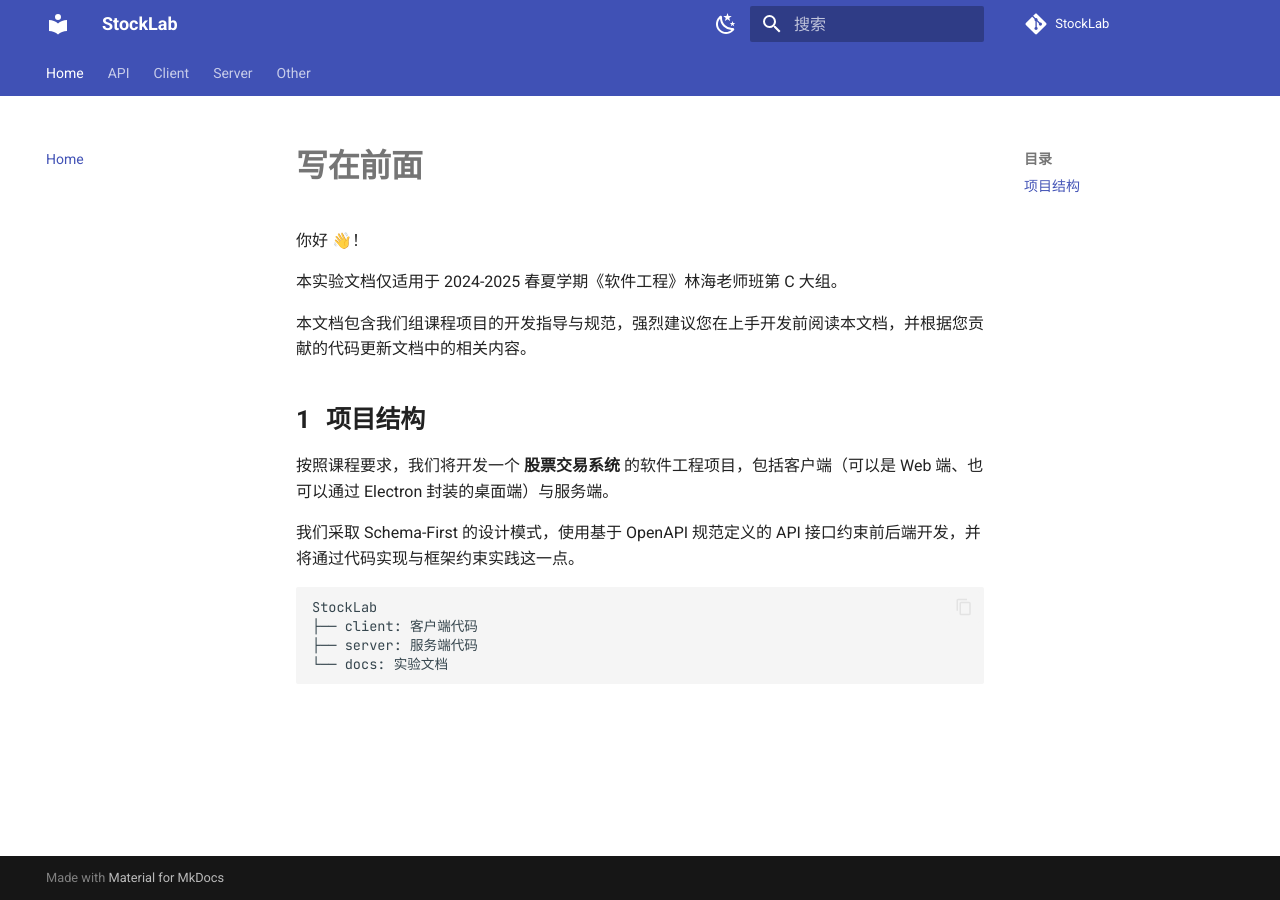
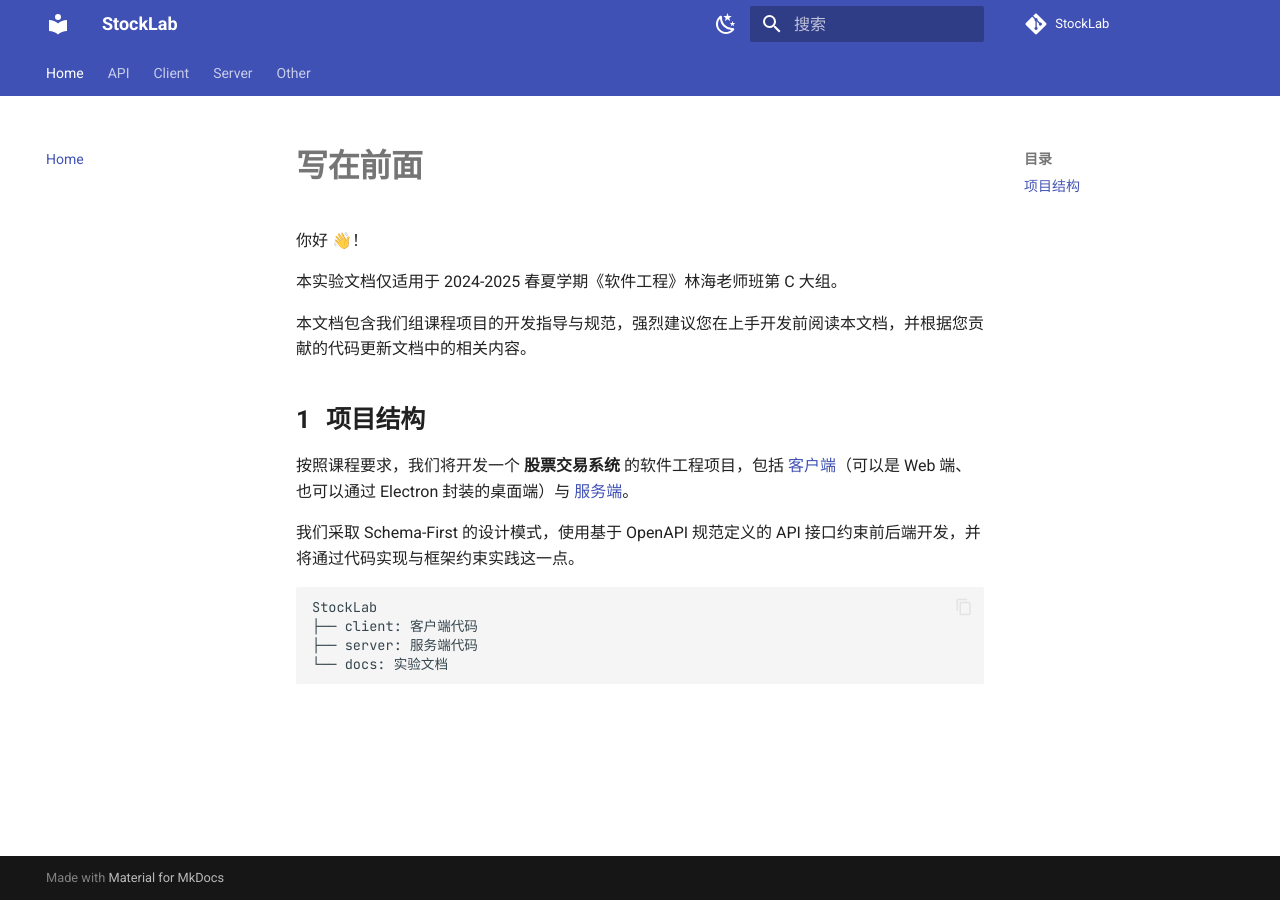
Before and after one commit to ZJU-SE-StockLab/docs, an MkDocs documentation site: the page built from docs/index.md, in a window 1280 px wide. Built offline with MkDocs 1.6.1 and Material for MkDocs 9.7.7, drawn with Linux system fonts in a browser that asks for light colours; some of the changed lines change nothing that is shown.

Commit message:
添加仓库地址

```diff
--- a/docs/index.md
+++ b/docs/index.md
@@ -8,7 +8,7 @@
 
 ## 项目结构
 
-按照课程要求，我们将开发一个 **股票交易系统** 的软件工程项目，包括客户端（可以是 Web 端、也可以通过 Electron 封装的桌面端）与服务端。
+按照课程要求，我们将开发一个 **股票交易系统** 的软件工程项目，包括 [客户端](https://github.com/ZJU-SE-StockLab/client)（可以是 Web 端、也可以通过 Electron 封装的桌面端）与 [服务端](https://github.com/ZJU-SE-StockLab/server)。
 
 我们采取 Schema-First 的设计模式，使用基于 OpenAPI 规范定义的 API 接口约束前后端开发，并将通过代码实现与框架约束实践这一点。
 
```
Also changed, not shown: mkdocs.yml (+6 -6 lines).
